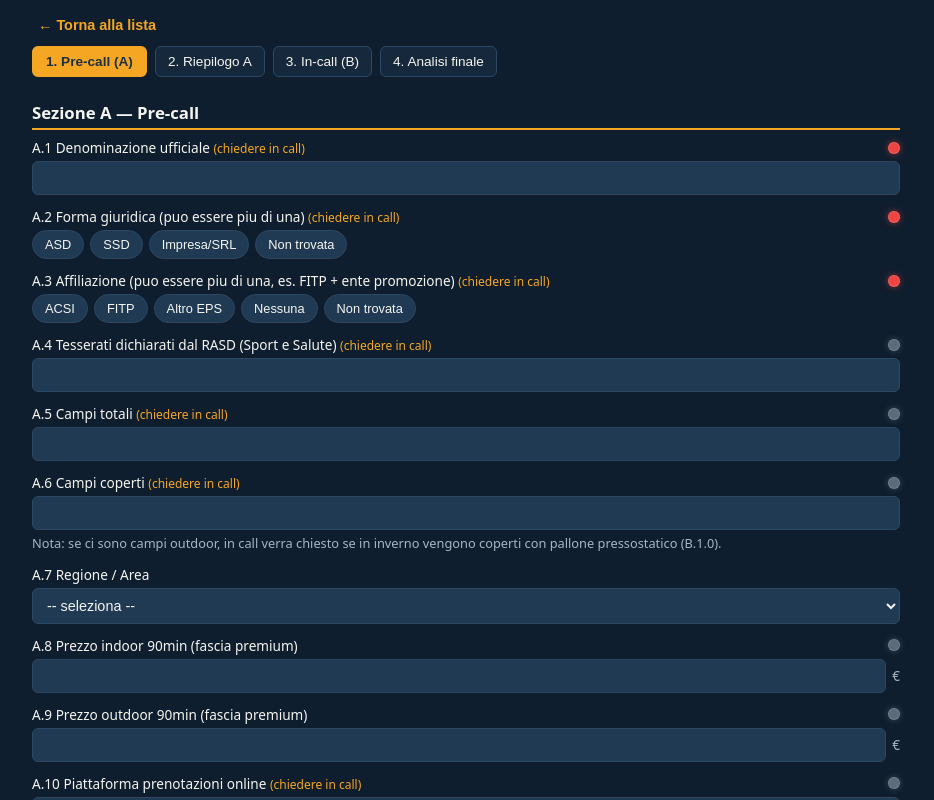
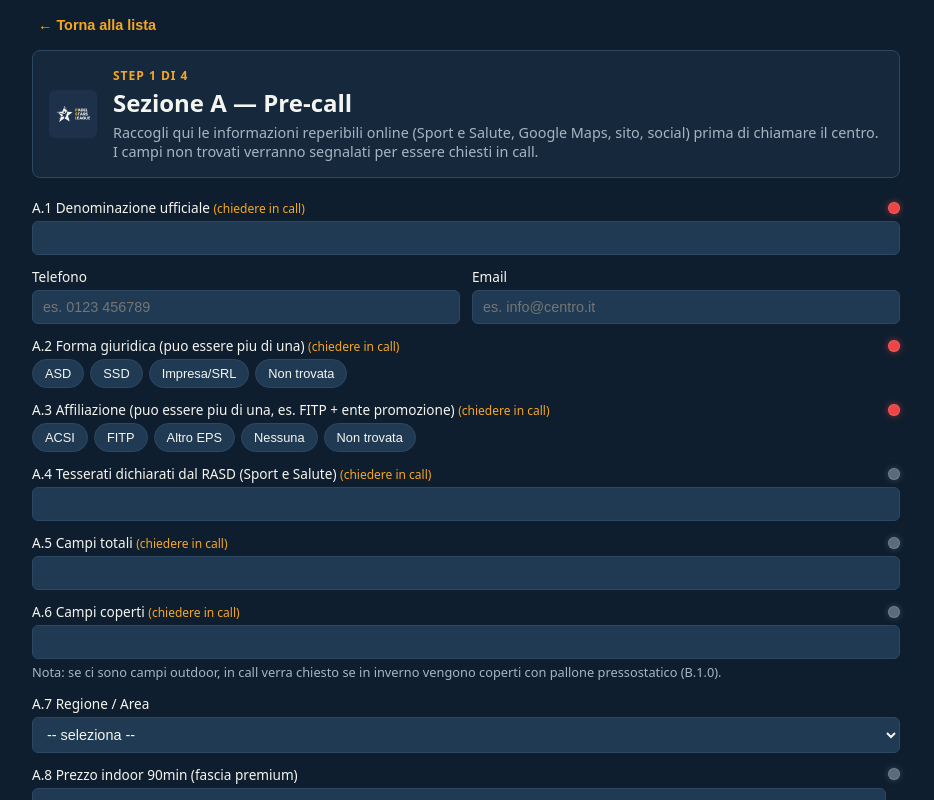
Before and after one commit to starsleague2024-maker/onboarding, a React (Vite) app: page / in a window 1280 px wide. Both pictures are taken after a click on the button "+ Nuova scheda". Shown: the top 800 px of the page, without its empty margins (174-1108 px from the left). Built offline with nearby package versions, Linux system fonts and the light colour scheme.

Commit message:
Add files via upload

```diff
--- a/src/components/CallSession.jsx
+++ b/src/components/CallSession.jsx
@@ -13,10 +13,30 @@ import FrontendSummary from "./frontend/FrontendSummary";
 import { COLORS } from "../theme";
 
 const STEPS = [
-  { key: "precall", label: "1. Pre-call (A)" },
-  { key: "summaryA", label: "2. Riepilogo A" },
-  { key: "incall", label: "3. In-call (B)" },
-  { key: "analisi", label: "4. Analisi finale" },
+  {
+    key: "precall",
+    label: "Pre-call (A)",
+    title: "Sezione A — Pre-call",
+    description: "Raccogli qui le informazioni reperibili online (Sport e Salute, Google Maps, sito, social) prima di chiamare il centro. I campi non trovati verranno segnalati per essere chiesti in call.",
+  },
+  {
+    key: "summaryA",
+    label: "Riepilogo A",
+    title: "Riepilogo Sezione A",
+    description: "Controlla i dati raccolti prima di iniziare la call. Puoi tornare indietro per integrarli in qualsiasi momento.",
+  },
+  {
+    key: "incall",
+    label: "In-call (B)",
+    title: "Sezione B — In-call",
+    description: "Domande da porre al centro durante la chiamata. Rispondi in base a quanto dichiarato dall'interlocutore.",
+  },
+  {
+    key: "analisi",
+    label: "Analisi finale",
+    title: "Analisi finale e proposta",
+    description: "Riepilogo automatico, KO, incongruenze e confronto costi. Da qui puoi aprire la vista da condividere in screen-share con il centro.",
+  },
 ];
 
 export default function CallSession({ sessionId, onBack }) {
@@ -42,6 +62,9 @@ export default function CallSession({ sessionId, onBack }) {
           sectionB: { ...initialSectionB, ...(s.sectionB || {}) },
           pslPackage: s.pslPackage || { ...PSL_PACKAGE_DEFAULT },
         });
+        if (typeof s.currentStep === "number") {
+          setStep(s.currentStep);
+        }
       }
     }
     load();
@@ -85,41 +108,50 @@ export default function CallSession({ sessionId, onBack }) {
   const confronto = generaConfrontoFinale(session.sectionA, session.sectionB, session.pslPackage);
 
   function goNext() {
-    setStep((s) => Math.min(s + 1, STEPS.length - 1));
+    setStep((s) => {
+      const next = Math.min(s + 1, STEPS.length - 1);
+      save({ ...session, currentStep: next });
+      return next;
+    });
   }
   function goBack() {
-    setStep((s) => Math.max(s - 1, 0));
+    setStep((s) => {
+      const next = Math.max(s - 1, 0);
+      save({ ...session, currentStep: next });
+      return next;
+    });
   }
 
   return (
     <div style={{ maxWidth: "900px", margin: "0 auto", padding: "16px" }}>
-      <div style={{ display: "flex", justifyContent: "space-between", alignItems: "center", marginBottom: "12px" }}>
+      <div style={{ display: "flex", justifyContent: "space-between", alignItems: "center", marginBottom: "16px" }}>
         <button onClick={onBack} style={linkBtn}>
           ← Torna alla lista
         </button>
         <span style={{ fontSize: "0.8rem", color: COLORS.textMuted }}>{saveStatus}</span>
       </div>
 
-      {/* Step indicator */}
-      <div style={{ display: "flex", gap: "8px", marginBottom: "16px", flexWrap: "wrap" }}>
-        {STEPS.map((s, i) => (
-          <button
-            key={s.key}
-            onClick={() => setStep(i)}
-            style={{
-              padding: "6px 12px",
-              borderRadius: "6px",
-              border: i === step ? `2px solid ${COLORS.gold}` : `1px solid ${COLORS.border}`,
-              background: i === step ? COLORS.gold : COLORS.card,
-              color: i === step ? COLORS.navy : COLORS.text,
-              cursor: "pointer",
-              fontWeight: i === step ? 700 : 400,
-              fontSize: "0.85rem",
-            }}
-          >
-            {s.label}
-          </button>
-        ))}
+      {/* Header sezione */}
+      <div
+        style={{
+          display: "flex",
+          alignItems: "center",
+          gap: "16px",
+          marginBottom: "20px",
+          padding: "16px",
+          background: COLORS.card,
+          border: `1px solid ${COLORS.border}`,
+          borderRadius: "8px",
+        }}
+      >
+        <img src={`${import.meta.env.BASE_URL}logo.png`} alt="PSL" style={{ height: "48px", borderRadius: "6px", flexShrink: 0 }} />
+        <div>
+          <div style={{ fontSize: "0.75rem", color: COLORS.gold, fontWeight: 700, letterSpacing: "1px", textTransform: "uppercase" }}>
+            Step {step + 1} di {STEPS.length}
+          </div>
+          <h2 style={{ margin: "2px 0 4px", color: COLORS.text }}>{STEPS[step].title}</h2>
+          <p style={{ margin: 0, color: COLORS.textMuted, fontSize: "0.9rem" }}>{STEPS[step].description}</p>
+        </div>
       </div>
 
       {step === 0 && (
--- a/src/components/Dashboard.jsx
+++ b/src/components/Dashboard.jsx
@@ -2,6 +2,23 @@ import { useEffect, useState } from "react";
 import { storage, createEmptySession } from "../data";
 import SemaforoBadge from "./SemaforoBadge";
 import { COLORS } from "../theme";
+
+const GROUPS = [
+  { key: "todo", label: "Da iniziare", description: "Schede create ma non ancora avviate" },
+  { key: "precall", label: "Pre-call in corso", description: "Ricerca dati pre-call in corso o da completare" },
+  { key: "incall", label: "In-call in corso", description: "Pre-call completata, in attesa o durante la call" },
+  { key: "done", label: "Completati", description: "Analisi finale completata" },
+];
+
+function getGroup(session) {
+  const step = session.currentStep || 0;
+  if (step >= 3) return "done";
+  if (step === 2) return "incall";
+  if (step === 1) return "precall";
+  // step 0: se non c'e nessun dato compilato, e' "todo"
+  const hasData = session.sectionA?.denominazione;
+  return hasData ? "precall" : "todo";
+}
 
 export default function Dashboard({ onOpenSession }) {
   const [sessions, setSessions] = useState([]);
@@ -28,13 +45,21 @@ export default function Dashboard({ onOpenSession }) {
     load();
   }
 
+  const grouped = {};
+  for (const g of GROUPS) grouped[g.key] = [];
+  for (const s of sessions) {
+    grouped[getGroup(s)].push(s);
+  }
+
   return (
-    <div style={{ maxWidth: "800px", margin: "0 auto", padding: "24px" }}>
+    <div style={{ maxWidth: "850px", margin: "0 auto", padding: "24px" }}>
       <div style={{ display: "flex", alignItems: "center", gap: "16px", marginBottom: "24px" }}>
         <img src={`${import.meta.env.BASE_URL}logo.png`} alt="PSL" style={{ height: "56px", borderRadius: "8px" }} />
         <div style={{ flex: 1 }}>
-          <h1 style={{ margin: 0, color: COLORS.text }}>Schede Centri</h1>
-          <p style={{ margin: 0, color: COLORS.textMuted, fontSize: "0.9rem" }}>Padel Stars League — Onboarding</p>
+          <h1 style={{ margin: 0, color: COLORS.text }}>Stars Boarding</h1>
+          <p style={{ margin: 0, color: COLORS.textMuted, fontSize: "0.9rem" }}>
+            Primo contatto, call e finalizzazione Padel Stars League
+          </p>
         </div>
         <button onClick={handleNew} style={primaryBtn}>
           + Nuova scheda
@@ -43,8 +68,15 @@ export default function Dashboard({ onOpenSession }) {
 
       {sessions.length === 0 && <p style={{ color: COLORS.textMuted }}>Nessuna scheda creata. Clicca "Nuova scheda" per iniziare.</p>}
 
+      {GROUPS.map((g) => (
+        grouped[g.key].length > 0 && (
+          <div key={g.key} style={{ marginBottom: "24px" }}>
+            <h3 style={{ color: COLORS.text, borderBottom: `2px solid ${COLORS.gold}`, paddingBottom: "4px", marginBottom: "4px" }}>
+              {g.label} <span style={{ color: COLORS.textMuted, fontWeight: 400, fontSize: "0.8rem" }}>({grouped[g.key].length})</span>
+            </h3>
+            <p style={{ color: COLORS.textMuted, fontSize: "0.8rem", marginTop: 0, marginBottom: "8px" }}>{g.description}</p>
             <div style={{ display: "flex", flexDirection: "column", gap: "8px" }}>
-        {sessions.map((s) => (
+              {grouped[g.key].map((s) => (
                 <div
                   key={s.id}
                   onClick={() => onOpenSession(s.id)}
@@ -60,20 +92,30 @@ export default function Dashboard({ onOpenSession }) {
                   }}
                 >
                   <div>
+                    <div style={{ display: "flex", alignItems: "center", gap: "8px" }}>
+                      {s.semaforoFinale && <SemaforoBadge semaforo={s.semaforoFinale} />}
                       <strong style={{ color: COLORS.text }}>{s.sectionA?.denominazione || "Senza nome"}</strong>
-              <div style={{ fontSize: "0.8rem", color: COLORS.textMuted }}>
+                    </div>
+                    <div style={{ fontSize: "0.8rem", color: COLORS.textMuted, marginTop: "2px" }}>
                       {s.dataCall || "Data non impostata"} — {s.nomeOperatore || "Operatore non impostato"}
                     </div>
+                    {(s.sectionA?.telefono || s.sectionA?.email) && (
+                      <div style={{ fontSize: "0.8rem", color: COLORS.textMuted, marginTop: "2px" }}>
+                        {s.sectionA?.telefono && <span>📞 {s.sectionA.telefono}</span>}
+                        {s.sectionA?.telefono && s.sectionA?.email && <span> · </span>}
+                        {s.sectionA?.email && <span>✉️ {s.sectionA.email}</span>}
                       </div>
-            <div style={{ display: "flex", alignItems: "center", gap: "12px" }}>
-              {s.semaforoFinale && <SemaforoBadge semaforo={s.semaforoFinale} showLabel />}
+                    )}
+                  </div>
                   <button onClick={(e) => handleDelete(s.id, e)} style={dangerBtn}>
                     Elimina
                   </button>
                 </div>
-          </div>
               ))}
             </div>
+          </div>
+        )
+      ))}
     </div>
   );
 }
--- a/src/components/backend/BackendSummary.jsx
+++ b/src/components/backend/BackendSummary.jsx
@@ -1,11 +1,10 @@
 import SemaforoBadge from "../SemaforoBadge";
-import { SectionTitle, TextField, TextAreaField } from "../Fields";
+import { TextField, TextAreaField } from "../Fields";
 import { COLORS } from "../../theme";
 
 export default function BackendSummary({ session, analisi, costiAttuali, costiPSL, onChange }) {
   return (
     <div>
-      <SectionTitle>Backend — Analisi interna PSL</SectionTitle>
 
       <div style={{ display: "flex", gap: "12px" }}>
         <div style={{ flex: 1 }}>
--- a/src/components/backend/PreCallForm.jsx
+++ b/src/components/backend/PreCallForm.jsx
@@ -1,12 +1,11 @@
 import { OPZIONI } from "../../models/sectionA";
-import { TextField, NumberField, SelectField, MultiSelectField, TextAreaField, SectionTitle } from "../Fields";
+import { TextField, NumberField, SelectField, MultiSelectField, TextAreaField } from "../Fields";
 
 export default function PreCallForm({ data, semafori, onChange }) {
   const set = (field) => (value) => onChange({ ...data, [field]: value });
 
   return (
     <div>
-      <SectionTitle>Sezione A — Pre-call</SectionTitle>
 
       <TextField
         label="A.1 Denominazione ufficiale"
@@ -15,6 +14,25 @@ export default function PreCallForm({ data, semafori, onChange }) {
         semaforo={semafori.denominazione?.semaforo}
         needsCallFlag={semafori.denominazione?.needsCallFlag}
       />
+
+      <div style={{ display: "flex", gap: "12px" }}>
+        <div style={{ flex: 1 }}>
+          <TextField
+            label="Telefono"
+            value={data.telefono}
+            onChange={set("telefono")}
+            placeholder="es. 0123 456789"
+          />
+        </div>
+        <div style={{ flex: 1 }}>
+          <TextField
+            label="Email"
+            value={data.email}
+            onChange={set("email")}
+            placeholder="es. info@centro.it"
+          />
+        </div>
+      </div>
 
       <MultiSelectField
         label="A.2 Forma giuridica (puo essere piu di una)"
--- a/src/components/backend/SummaryA.jsx
+++ b/src/components/backend/SummaryA.jsx
@@ -23,12 +23,6 @@ export default function SummaryA({ data, semafori }) {
 
   return (
     <div>
-      <h3 style={{ borderBottom: `2px solid ${COLORS.gold}`, paddingBottom: "4px", color: COLORS.text }}>
-        Riepilogo Sezione A
-      </h3>
-      <p style={{ color: COLORS.textMuted, fontSize: "0.9rem" }}>
-        Controlla i dati raccolti prima di procedere alla call. Puoi tornare indietro per modificarli in qualsiasi momento.
-      </p>
       <table style={{ width: "100%", borderCollapse: "collapse", fontSize: "0.9rem" }}>
         <tbody>
           {rows.map(([label, value, sem]) => (
--- a/src/models/sectionA.js
+++ b/src/models/sectionA.js
@@ -16,6 +16,9 @@ export const SEMAFORO = {
 export const initialSectionA = {
   // A.1
   denominazione: "",
+  // Contatti
+  telefono: "",
+  email: "",
   // A.2 - multi-select: puo avere piu forme giuridiche (es. ASD + SSD)
   formaGiuridica: [], // array di: "ASD" | "SSD" | "Impresa/SRL" | "Non trovata"
   // A.3 - multi-select: puo avere piu affiliazioni (es. FITP + ente promozione)
--- a/src/models/sectionB.js
+++ b/src/models/sectionB.js
@@ -6,6 +6,11 @@ import { SEMAFORO } from "./sectionA";
 export const initialSectionB = {
   // B0 - Tesserati (se non trovati in A.4 / RASD)
   b0_tesseratiTotali: "", // chiesto qui solo se A.4 non trovato
+
+  // B0.1 - Se A.18 = "Si (app del gestionale)": viene effettivamente utilizzata?
+  b0_1_appGestionaleUsata: "", // "N/A" | "Si" | "No"
+  b0_1_appGestionaleMotivo: "", // "Non si trovano bene" | "Non sanno sfruttarla" | "I giocatori non la usano" | "Altro"
+  b0_1_appGestionaleMotivoAltro: "", // testo libero se "Altro"
 
   // B1 - Campi e vincoli
   b1_0_palloneInvernale: "", // "N/A" | "Si" | "No" -- se in A.6 ci sono campi outdoor, chiedere se in inverno vengono coperti con pallone pressostatico
@@ -59,6 +64,8 @@ export const initialSectionB = {
 };
 
 export const OPZIONI_B = {
+  b0_1_appGestionaleUsata: ["N/A", "Si", "No"],
+  b0_1_appGestionaleMotivo: ["Non si trovano bene", "Non sanno sfruttarla", "I giocatori non la usano", "Altro"],
   b1_0_palloneInvernale: ["N/A", "Si", "No"],
   b1_1_vincoliFITP: ["Nessuno", "Alcuni", "Tutti"],
   b1_2_campiDisponibiliPSL: ["0", "1", "2", "3+"],
@@ -100,6 +107,14 @@ export function calcolaSemaforiB(data) {
 
   // B0 tesserati totali (fallback) — informativo
   result.b0_tesseratiTotali = sem(SEMAFORO.NEUTRO);
+
+  // B0.1 app gestionale usata — entrambe le risposte sono un buon segnale per noi (verde),
+  // ma "No" indica un'area su cui lavorare (motivo raccolto separatamente)
+  switch (data.b0_1_appGestionaleUsata) {
+    case "Si": result.b0_1_appGestionaleUsata = sem(SEMAFORO.VERDE); break;
+    case "No": result.b0_1_appGestionaleUsata = sem(SEMAFORO.VERDE); break;
+    default: result.b0_1_appGestionaleUsata = sem(SEMAFORO.NEUTRO);
+  }
 
   // B1.0 pallone pressostatico invernale
   switch (data.b1_0_palloneInvernale) {
```
Also changed, not shown: src/components/backend/InCallForm.jsx (+32 -2 lines), 2 other files (tests, documents, lock files or other folders). Lines whose indentation alone changed are shown as unchanged.
